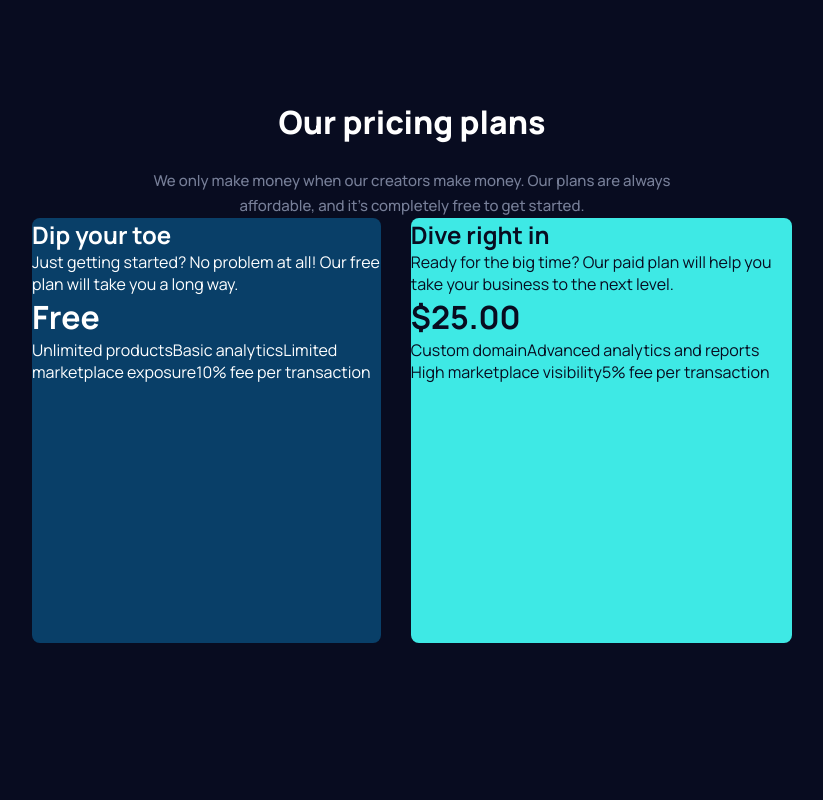
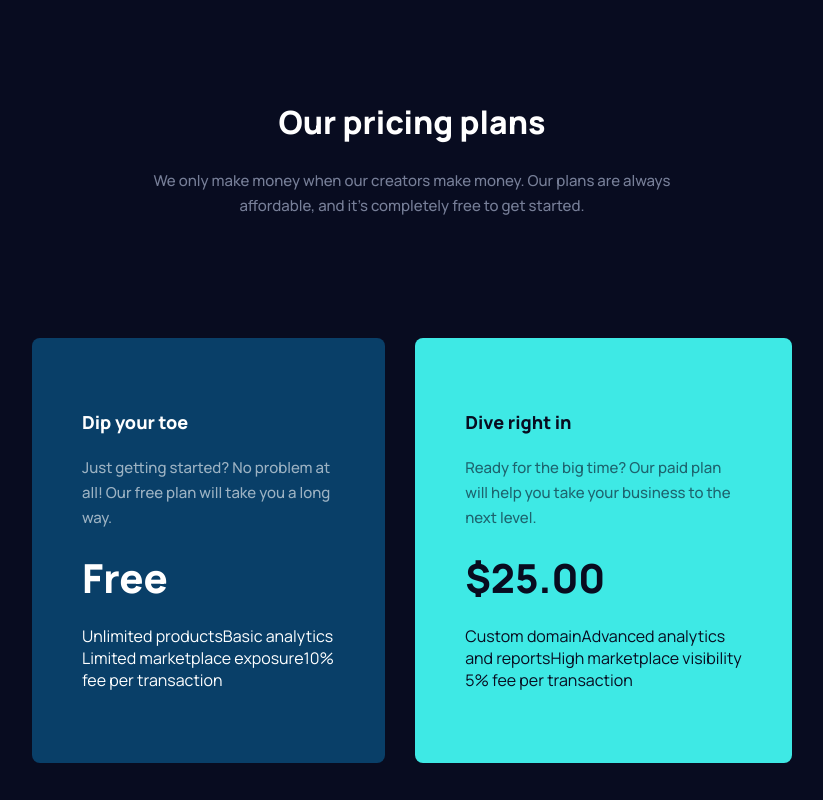
Before and after one commit to caarlosdamian/maker-pre-launch-landing-page, a React (Vite) app: page / in a window 1280 px wide. Shown: the part 1499-2299 px from the top of the page, without its empty margins (228-1051 px from the left). Built offline with nearby package versions, Linux system fonts and the light colour scheme.

Commit message:
added some styling WIP

```diff
--- a/src/components/subcriptionCard/SubcriptionCard.scss
+++ b/src/components/subcriptionCard/SubcriptionCard.scss
@@ -1,8 +1,15 @@
 @import '../../tokens/index.scss';
 
 .subcription-card {
+  margin-top: 120px;
   border-radius: 8px;
   height: 425px;
+  padding: 50px;
+  display: flex;
+  align-items: flex-start;
+  justify-content: center;
+  flex-direction: column;
+  gap: 20px;
   &.primary {
     background: $dark-blue;
     color: $white;
@@ -11,4 +18,23 @@
     background: $light-blue;
     color: $dark-black;
   }
+
+.subcription-card__title{
+  font-weight: 800;
+font-size: 18px;
+line-height: 25px;
 }
+.subcription-card__subtitle{
+  font-weight: 500;
+  font-size: 15px;
+  line-height: 25px;
+  mix-blend-mode: normal;
+  opacity: 0.6;
+}
+.subcription-card__price{
+  font-weight: 800;
+  font-size: 40px;
+  line-height: 55px;
+}
+/* identical to box height, or 139% */
+}
--- a/src/sections/subcription/Subcription.scss
+++ b/src/sections/subcription/Subcription.scss
@@ -27,7 +27,7 @@
       max-width: 540px;
     }
   }
-  .subcription__bottom-container{
+  .subcription__bottom-container {
     display: flex;
     align-items: center;
     justify-content: center;
```
